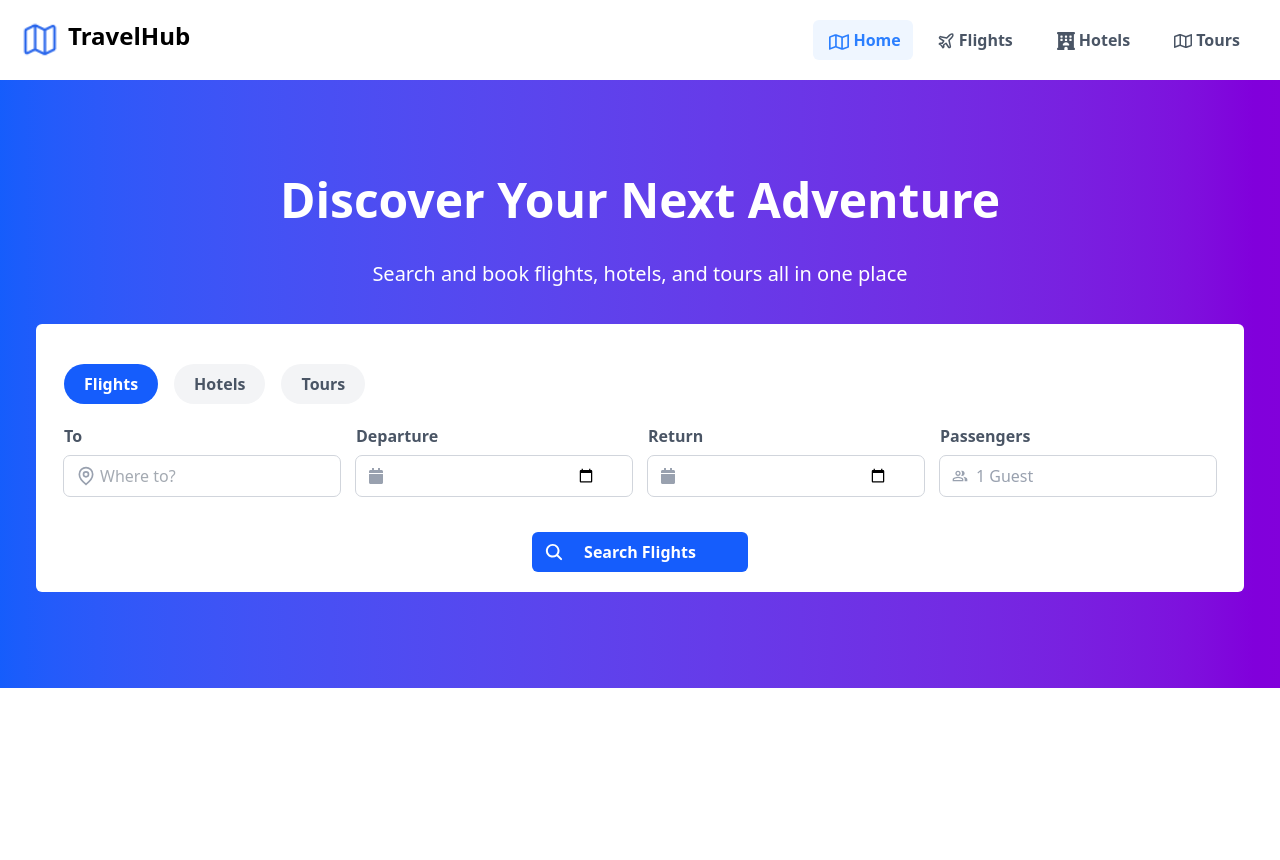
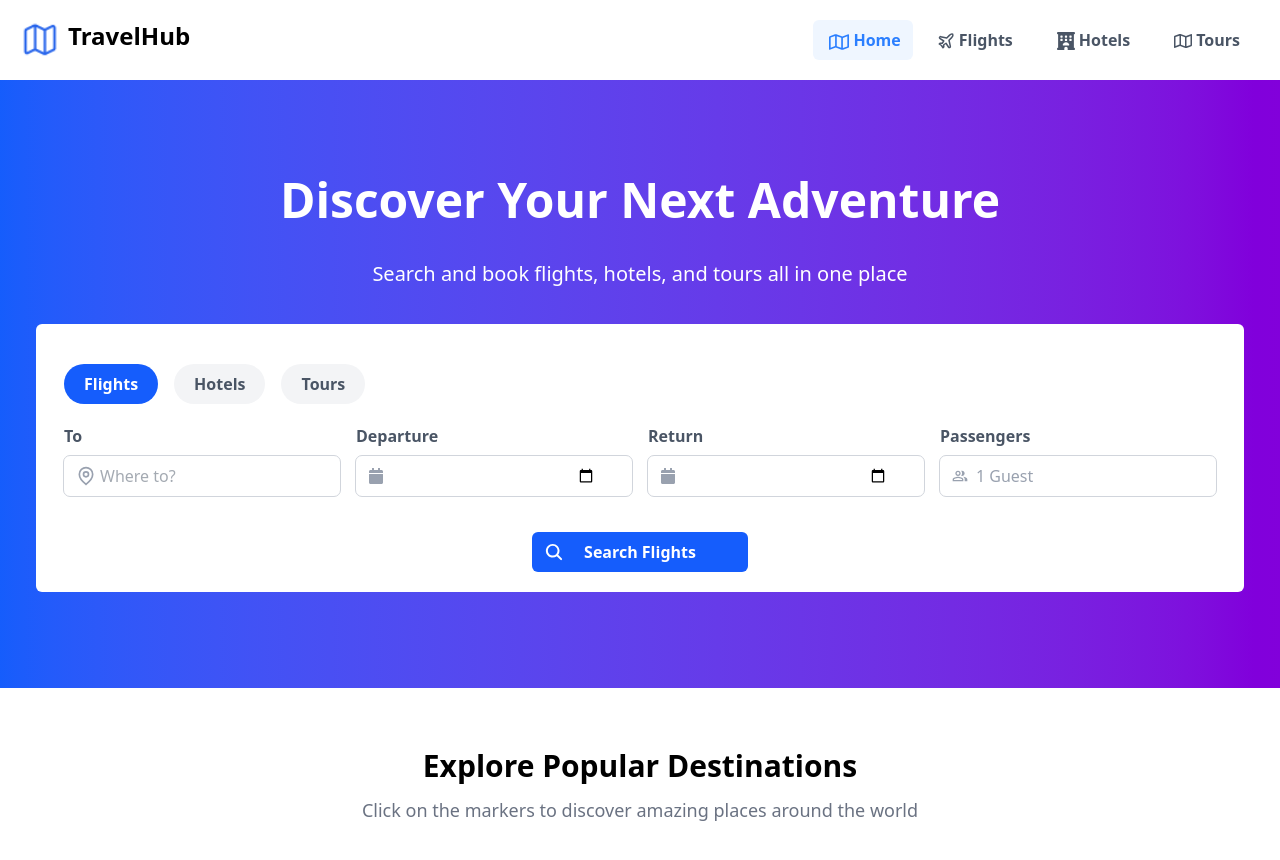
Before and after one commit to mirjetamustafa/TravelHub, a React (Vite) app: page / in a window 1280 px wide. Shown: the top 860 px of the page. Before the commit the page ends 800 px from the top, so only its background shows below. Built offline with nearby package versions, Linux system fonts and the light colour scheme.

Commit message:
Home updated

```diff
--- a/src/components/Home.jsx
+++ b/src/components/Home.jsx
@@ -14,6 +14,15 @@ const Home = () => {
 
         <Table />
       </section>
+
+      <section className="mt-15 mb-10 text-center">
+        <h1 className="text-3xl max-md:mx-15 font-bold">
+          Explore Popular Destinations
+        </h1>
+        <p className="mt-3 text-gray-500 max-md:mx-19 text-lg">
+          Click on the markers to discover amazing places around the world
+        </p>
+      </section>
     </main>
   )
 }
```
